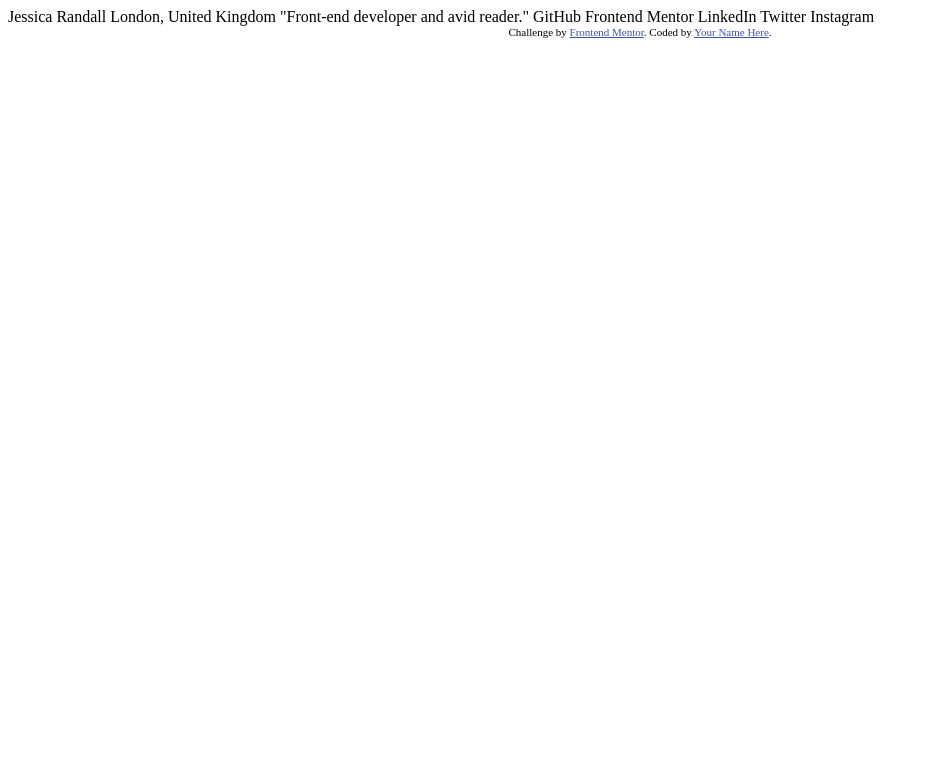
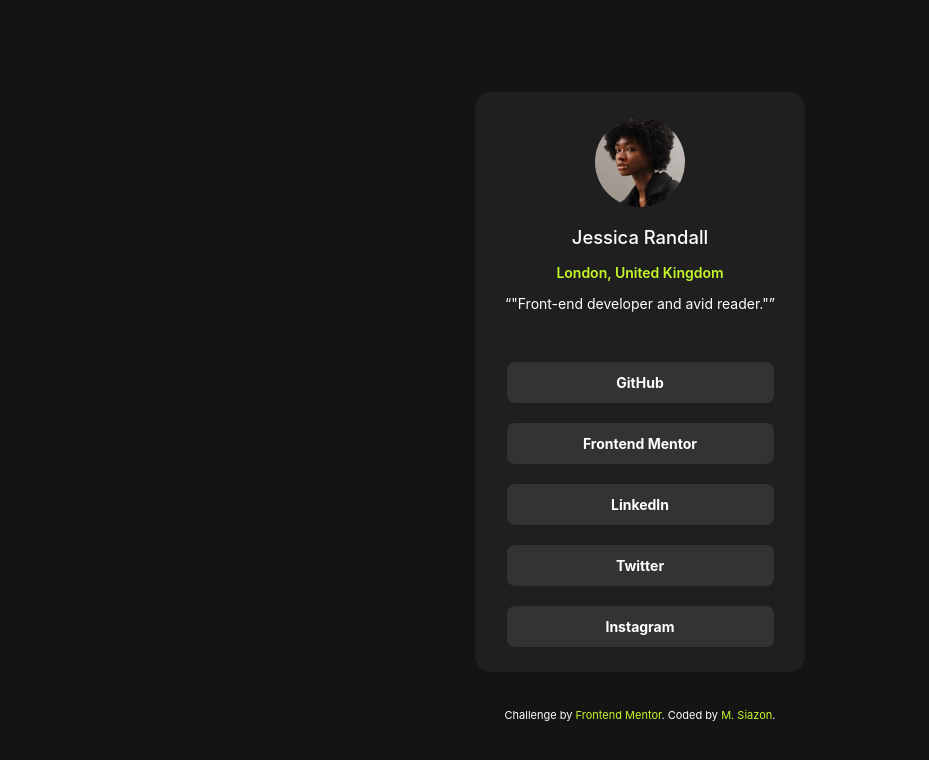
Before and after one commit to mark-siazon/FM-Social-Links-Profile-Main, a plain HTML site: page index.html in a window 1280 px wide. Shown: the whole page, without its empty margins (0-929 px from the left). Drawn offline with Linux system fonts and the light colour scheme.

Commit message:
🎨 | Added Initial Styling (Static Finished)

```diff
--- a/index.html
+++ b/index.html
@@ -1,34 +1,38 @@
 <!DOCTYPE html>
 <html lang="en">
+
 <head>
   <meta charset="UTF-8">
-  <meta name="viewport" content="width=device-width, initial-scale=1.0"> <!-- displays site properly based on user's device -->
+  <meta name="viewport" content="width=device-width, initial-scale=1.0">
+  <link rel="icon" type="image/png" sizes="32x32" href="./assets/images/favicon-32x32.png">
+  <link rel="stylesheet" href="styles/styles.css">
+  <title>Frontend Mentor | Social links profile</title>
+</head>
 
-  <link rel="icon" type="image/png" sizes="32x32" href="./assets/images/favicon-32x32.png">
+<body>
+  <main>
+    <div class="_profile">
+      <img src="assets/images/avatar-jessica.jpeg" alt="" srcset="">
+      <div class="profile-info">
+        <p>Jessica Randall</p>
+        <p>London, United Kingdom</p>
+      </div>
+      <q>"Front-end developer and avid reader."</q>
 
-  <title>Frontend Mentor | Social links profile</title>
+    </div>
 
-  <!-- Feel free to remove these styles or customise in your own stylesheet 👍 -->
-  <style>
-    .attribution { font-size: 11px; text-align: center; }
-    .attribution a { color: hsl(228, 45%, 44%); }
-  </style>
-</head>
-<body>
-
-  Jessica Randall
-  London, United Kingdom
-  "Front-end developer and avid reader."
-
-  GitHub
-  Frontend Mentor
-  LinkedIn
-  Twitter
-  Instagram
+    <div class="_btns-ctn">
+      <a href="https://github.com/mark-siazon" target="_blank" rel="noopener noreferrer" class="_btn">GitHub</a>
+      <a href="https://www.frontendmentor.io/profile/Iron-Mark" target="_blank" rel="noopener noreferrer" class="_btn">Frontend Mentor</a>
+      <a href="https://www.linkedin.com/" target="_blank" rel="noopener noreferrer" class="_btn">LinkedIn</a>
+      <a href="https://x.com/iron_markk" target="_blank" rel="noopener noreferrer" class="_btn">Twitter</a>
+      <a href="https://instagram.com" target="_blank" rel="noopener noreferrer" class="_btn">Instagram</a>
+    </div>
+  </main>
 
   <div class="attribution">
     Challenge by <a href="https://www.frontendmentor.io?ref=challenge" target="_blank">Frontend Mentor</a>.
-    Coded by <a href="#">Your Name Here</a>.
+    Coded by <a href="https://github.com/mark-siazon">M. Siazon</a>.
   </div>
 </body>
 </html>
--- a/styles/scss/_components.scss
+++ b/styles/scss/_components.scss
@@ -0,0 +1,89 @@
+.attribution {
+  a {
+    color: $green;
+    text-decoration: none
+  }
+
+  font-size: 11px; text-align: center;
+
+  margin-top: 35px;
+}
+
+body{
+  color: $white;
+  background: $off-black;
+  height: 100vh;
+  display: flex;
+  flex-direction: column;
+  justify-content: center;
+  align-items: center;
+  align-content: center;
+
+  font-family: 'Inter';
+  font-style: normal;
+  font-size: 14px;
+  line-height: 17px;
+}
+
+main{
+  flex-direction: column;
+  display: flex;
+  justify-content: center;
+  align-items: center;
+  align-content: center;
+  text-align: center;
+  background: $dark-grey;
+  padding: 25px 30px;
+  border-radius: 16px;
+}
+
+div._profile{
+  img{
+    border-radius: 50%;
+    width: 90.5px;
+  }
+
+  p:first-child{
+    font-size: 1.15rem;
+    font-weight: 500;
+  }
+
+  p:last-child{
+    font-weight: 600;
+    color: $green;
+  }
+}
+
+q{
+  font-weight: normal;
+}
+
+div._btns-ctn{
+  margin-top: 30px;
+  ._btn{
+    font-weight: 700;
+    width: 267px;
+    height: 41px;
+    margin: 20px 0;
+
+    flex-direction: column;
+    display: flex;
+    justify-content: center;
+    align-items: center;
+    align-content: center;
+    color: $white;
+    background: $grey;
+    border-radius: 8px;
+    text-decoration: none;
+
+  }
+
+  ._btn:last-child{
+    margin-bottom: 0;
+  }
+
+  ._btn:hover{
+    background: $green;
+    color: $off-black;
+  }
+}
--- a/styles/scss/_variables.scss
+++ b/styles/scss/_variables.scss
@@ -0,0 +1,8 @@
+// Primary
+$green: hsl(75, 94%, 57%);
+
+// Neutral
+$white: hsl(0, 0%, 100%);
+$grey: hsl(0, 0%, 20%);
+$dark-grey: hsl(0, 0%, 12%);
+$off-black: hsl(0, 0%, 8%);
--- /dev/null
+++ b/styles/styles.scss
@@ -0,0 +1,7 @@
+@import 'scss/variables.scss'; // for variables
+@import 'scss/mixins.scss'; // for mixins
+@import 'scss/global.scss'; // for global styles
+@import 'scss/typography.scss'; // for typography styles
+@import 'scss/reusable.scss'; // for reusable styles
+@import 'scss/components.scss';  // for component-specific styles
+@import 'scss/media.scss';  // for component-specific styles
```
Also changed, not shown: styles/styles.css (added), 1 other file.
